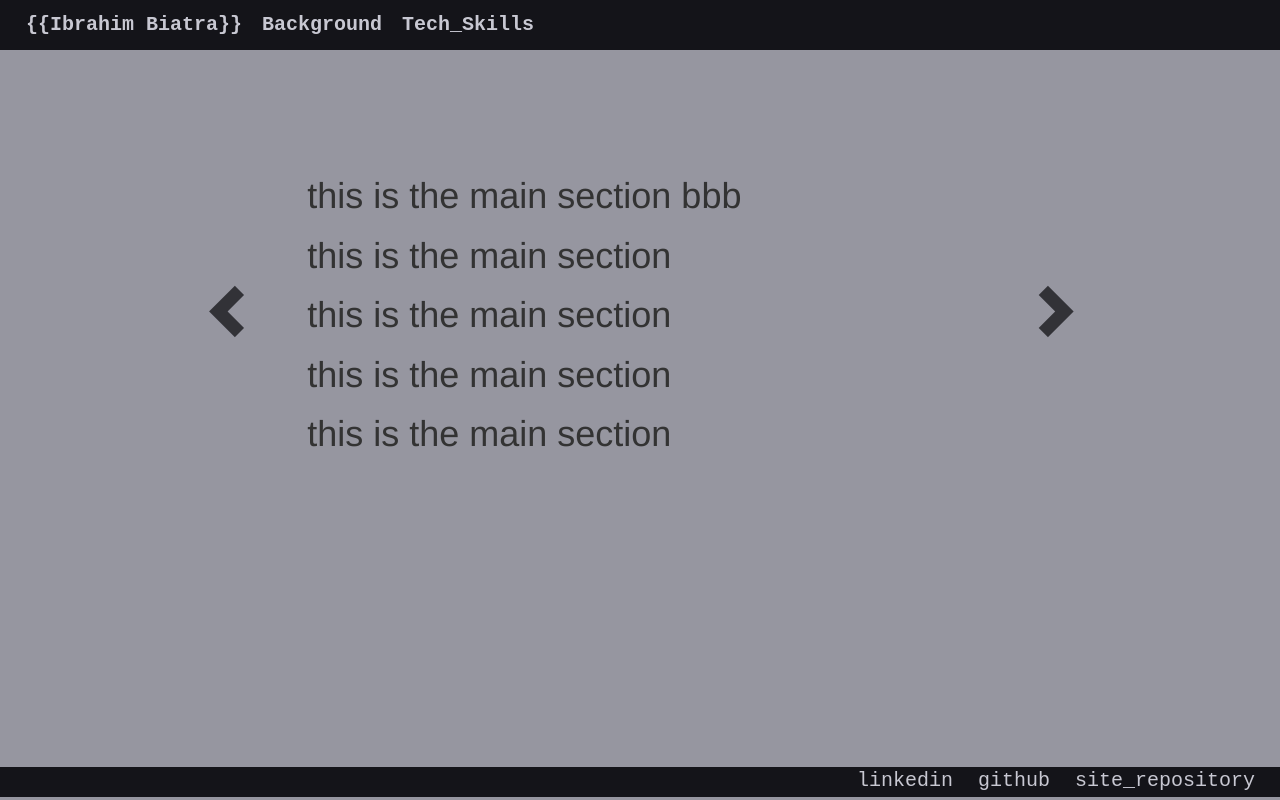
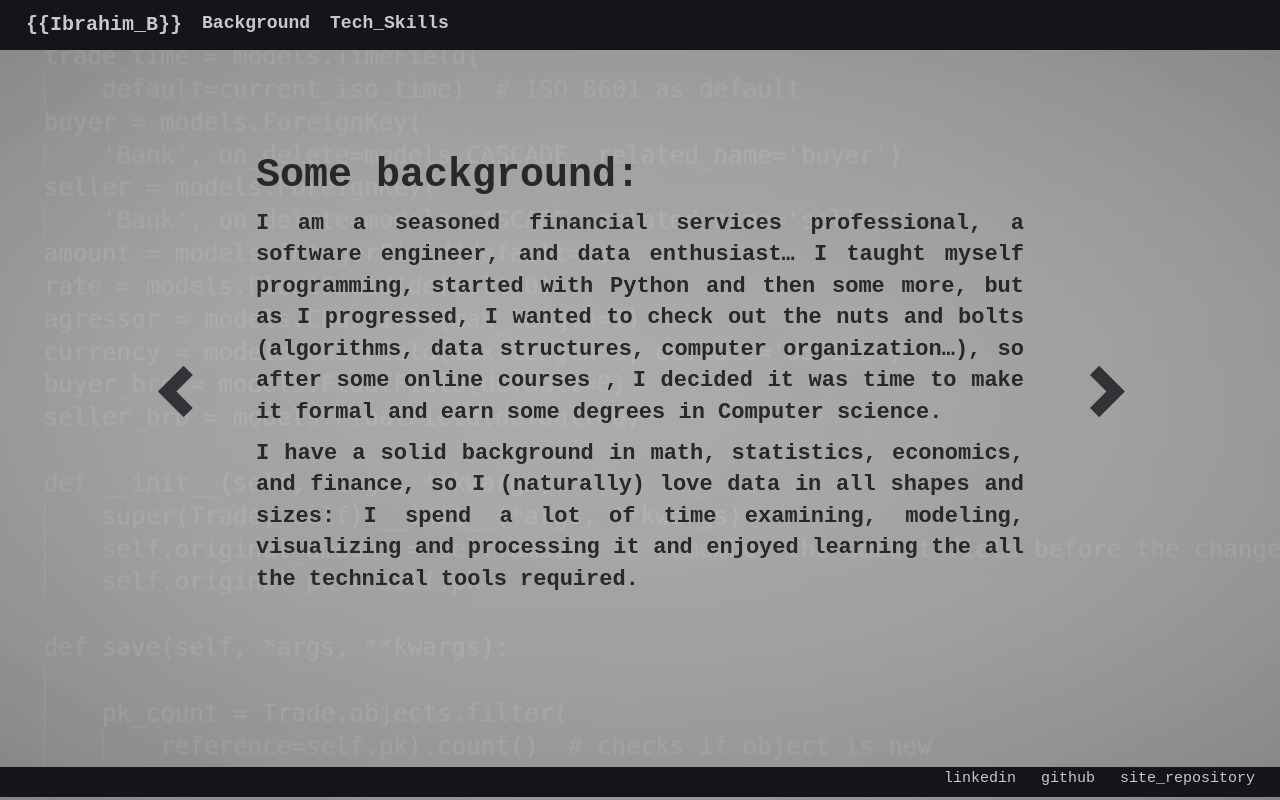
Before and after one commit to variousCodingTasks/variousCodingTasks.github.io, a React app: page /#/ in a window 1280 px wide. Built offline with nearby package versions, Linux system fonts and the light colour scheme.

Commit message:
added some sections and formatting

```diff
--- a/package.json
+++ b/package.json
@@ -11,9 +11,11 @@
   "author": "mySelf",
   "license": "ISC",
   "dependencies": {
+    "classnames": "^2.2.6",
     "react": "^16.13.1",
     "react-bootstrap": "^1.2.2",
     "react-dom": "^16.13.1",
+    "react-perfect-scrollbar": "^1.5.8",
     "react-router-dom": "^5.2.0",
     "style-loader": "^1.2.1"
   },
--- a/src/css/navBar.css
+++ b/src/css/navBar.css
@@ -3,6 +3,8 @@
   width: 100%;
   height: 100%;
   background-color: rgb(150, 150, 160);
+  background-image: url("../files/Screenshot from 2020-07-19 19-48-12.png");
+  background-position: center;
 }
 
 .mainWindowContainer {
@@ -11,16 +13,48 @@
 }
 
 .sectionDiv {
-  max-height: 60%;
+  max-height: 80%;
   width: 80%;
   margin: 0;
 }
 
 .innerDiv {
+  position: relative;
+  max-height: 80%;
   text-align: left;
   margin-left: 5%;
-  width: 70%;
+  margin-right: 5%;
+  max-width: 75%;
+  min-width: 75%;
   overflow: hidden;
+  font-weight: bold;
+  font-family: "Courier New";
+  color: rgb(40, 40, 44);
+  overflow: hidden;
+}
+
+.conatiningDiv {
+  display: block;
+  table-layout: fixed;
+  max-height: 800px; /* e.g. */
+  min-height: 800px;
+}
+
+.title {
+  font-size: 40px;
+  font-weight: 900;
+}
+
+.paragraph {
+  text-align: justify;
+  font-size: 22px;
+  font-weight: 700;
+}
+
+.listItem {
+  text-align: justify;
+  font-size: 18px;
+  font-weight: 650;
 }
 
 .arrowLeft {
@@ -70,7 +104,7 @@
   position: relative;
   margin-left: 20px;
   font-weight: 800;
-  font-size: 20px;
+  font-size: 18px;
   color: rgb(200, 200, 210);
   font-family: "Courier New";
   user-select: none;
@@ -78,7 +112,7 @@
 
 .bottomNavBarItem {
   display: inline-flex;
-  font-size: 20px;
+  font-size: 15px;
   color: rgb(200, 200, 210);
   margin-right: 25px;
   font-family: "Courier New";
@@ -95,21 +129,11 @@
   color: rgb(200, 200, 210);
 }
 
-.transition-enter {
+.fade-appear {
   opacity: 0.01;
-  transform: translate(0, -10px);
 }
-.transition-enter-active {
+
+.fade-appear.fade-appear-active {
   opacity: 1;
-  transform: translate(0, 0);
-  transition: all 300ms ease-in;
+  transition: opacity 1000ms ease-in-out;
 }
-.transition-exit {
-  opacity: 1;
-  transform: translate(0, 0);
-}
-.transition-exit-active {
-  opacity: 0.01;
-  transform: translate(0, 10px);
-  transition: all 300ms ease-in;
-}
--- a/src/js/NavBar.js
+++ b/src/js/NavBar.js
@@ -21,7 +21,7 @@ class NavBar extends Component {
         </button>
         <div className="collapse navbar-collapse" id="navbarSupportedContent">
           <div className="nav navbar-nav">
-            <span className="cornerIcon">{"{{Ibrahim Biatra}}"}</span>
+            <span className="cornerIcon">{"{{Ibrahim_B}}"}</span>
             <NavLink to="/" className="navBarItem">
               Background
             </NavLink>
--- a/src/js/PageTemplate.js
+++ b/src/js/PageTemplate.js
@@ -2,6 +2,9 @@ import { render } from "react-dom";
 import React, { Component } from "react";
 
 import { Link } from "react-router-dom";
+import { CSSTransition, TransitionGroup } from "react-transition-group";
+import PerfectScrollbar from "react-perfect-scrollbar";
+import "react-perfect-scrollbar/dist/css/styles.css";
 
 import NavBar from "./NavBar";
 import BottomNavBar from "./BottomNavBar";
@@ -10,6 +13,7 @@ import { ROUTES } from "./App";
 class PageTemplate extends Component {
   render() {
     const sectionIndex = this.props.sectionIndex;
+    const items = React.Children.toArray(this.props.children);
     return (
       <div className="mainWindow">
         <NavBar />
@@ -25,7 +29,23 @@ class PageTemplate extends Component {
               <div className="glyphicon glyphicon-chevron-left arrowLeft"></div>
             </Link>
 
-            <div className="innerDiv">{this.props.children}</div>
+            <div className="innerDiv">
+              <PerfectScrollbar className="scroller">
+                <div className="conatiningDiv">
+                  {items.map((item, index) => (
+                    <CSSTransition
+                      in
+                      key={index}
+                      classNames="fade"
+                      appear={true}
+                      timeout={1000}
+                    >
+                      {item}
+                    </CSSTransition>
+                  ))}
+                </div>
+              </PerfectScrollbar>
+            </div>
 
             <Link to={ROUTES[(sectionIndex + 1) % ROUTES.length]["path"]}>
               <div className="glyphicon glyphicon-chevron-right arrowRight"></div>
--- a/src/js/Sections/Background.js
+++ b/src/js/Sections/Background.js
@@ -5,33 +5,27 @@ import PageTemplate from "../PageTemplate";
 
 import { CSSTransition, TransitionGroup } from "react-transition-group";
 
+const title = "Some background:";
+
+const paragraph1 =
+  "I am a seasoned financial services professional, a software engineer, and data enthusiast… I taught myself\
+   programming, started with Python and then some more, but as I progressed, I wanted to check out the nuts and\
+    bolts (algorithms, data structures, computer organization…), so after some online courses , I decided it was\
+     time to make it formal and earn some degrees in Computer science.";
+const paragraph2 =
+  "I have a solid background in math, statistics, economics, and finance, so I (naturally) love\
+                       data in all shapes and sizes: I spend a lot of time examining, modeling, visualizing and processing it and\
+                        enjoyed learning the all the technical tools required.";
+
 class BackgroundSection extends Component {
   render() {
-    const items = [
-      <h1>this is the main section bbb</h1>,
-      <h1>this is the main section</h1>,
-      <h1>this is the main section</h1>,
-      <h1>this is the main section</h1>,
-      <h1>this is the main section</h1>,
-    ];
     return (
-      /*<PageTemplate sectionIndex={this.props.sectionIndex}>
+      <PageTemplate sectionIndex={this.props.sectionIndex}>
         <section>
-          <h1>this is the main section bbb</h1>
-          <h1>this is the main section</h1>
-          <h1>this is the main section</h1>
-          <h1>this is the main section</h1>
-          <h1>this is the main section</h1>
+          <h1 className="title">{title}</h1>
+          <p className="paragraph">{paragraph1}</p>
+          <p className="paragraph">{paragraph2}</p>
         </section>
-    </PageTemplate>*/
-      <PageTemplate sectionIndex={this.props.sectionIndex}>
-        <TransitionGroup>
-          {items.map((item, index) => (
-            <CSSTransition key={index} timeout={1000} classNames="transition">
-              {item}
-            </CSSTransition>
-          ))}
-        </TransitionGroup>
       </PageTemplate>
     );
   }
--- a/src/js/Sections/TechSkills.js
+++ b/src/js/Sections/TechSkills.js
@@ -2,15 +2,45 @@ import { render } from "react-dom";
 import React, { Component } from "react";
 
 import PageTemplate from "../PageTemplate";
+
+const title = "Technical Skills";
 
 class BackgroundSection extends Component {
   render() {
     return (
       <PageTemplate sectionIndex={this.props.sectionIndex}>
         <section>
-          <h1>this is the main section</h1>
-          <h1>this is the main section</h1>
-          <h1>this is the main section</h1>
+          <h1 calssName="title">{title}</h1>
+          <h3>{"Programming Languages:"}</h3>
+          <ul>
+            <li className="listItem">
+              {
+                "Python: Did projects at work and during my studies. Great community and ecosystem."
+              }
+            </li>
+            <li className="listItem">
+              {
+                "Java: Did projects at work and during my studies. Superb standard library!"
+              }
+            </li>
+            <li className="listItem">
+              {
+                "C/C++: Did a lot of projects during my studies. Lightning fast performance."
+              }
+            </li>
+            <li className="listItem">
+              {
+                "JavaScript: Some projects at work, very fond of Node.js and React.js!"
+              }
+            </li>
+          </ul>
+          <h3>{"Libraries and Frameworks:"}</h3>
+          <ul>
+            <li className="listItem">{"Python: Django, NumPy, "}</li>
+            <li className="listItem">{"Java: "}</li>
+            <li className="listItem">{"C/C++: "}</li>
+            <li className="listItem">{"JavaScript: "}</li>
+          </ul>
         </section>
       </PageTemplate>
     );
```
Also changed, not shown: src/files/Screenshot from 2020-07-19 19-48-12.png (added), 1 other file (tests, documents, lock files or other folders).
